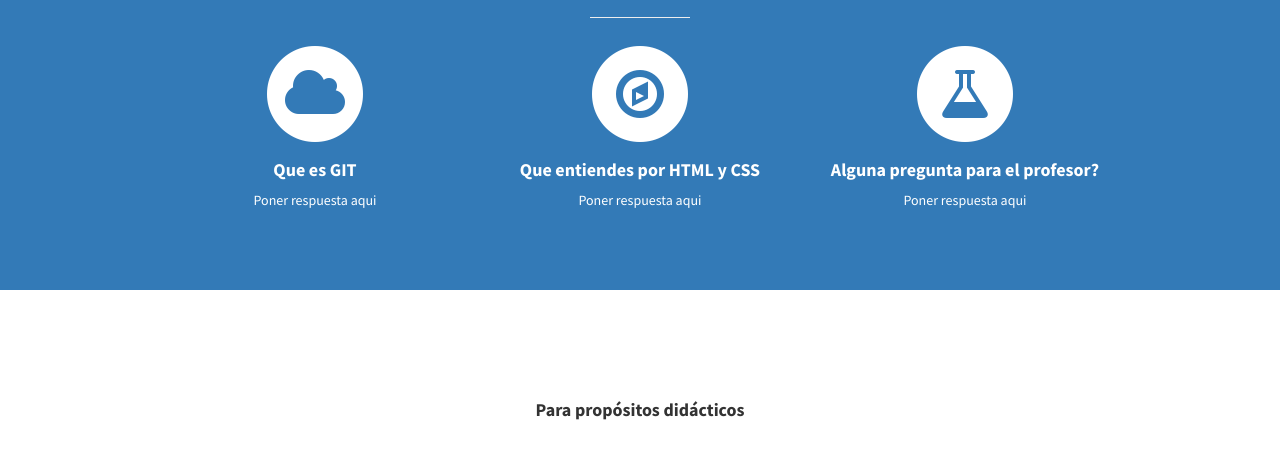
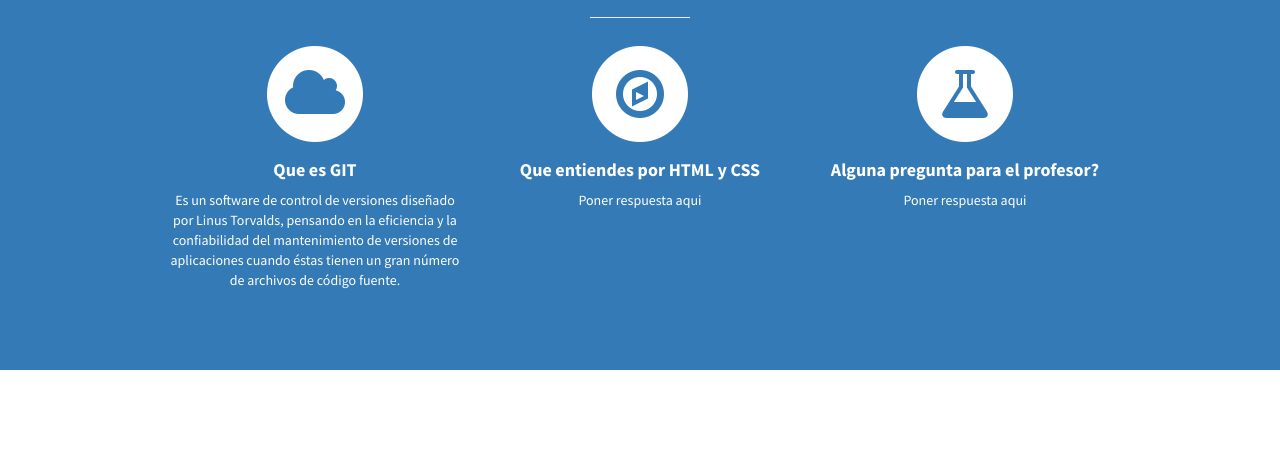
Before and after one commit to sarers/trabajos, a plain HTML site: page index.html in a window 1280 px wide. Shown: the part 1118-1572 px from the top of the page. Drawn offline with Linux system fonts and the light colour scheme.

Commit message:
respuesta1

```diff
--- a/index.html
+++ b/index.html
@@ -69,7 +69,7 @@
                 <h4>
                   <strong>Que es GIT</strong>
                 </h4>
-                <p>Poner respuesta aqui</p>
+                <p> Es un software de control de versiones diseñado por Linus Torvalds, pensando en la eficiencia y la confiabilidad del mantenimiento de versiones de aplicaciones cuando éstas tienen un gran número de archivos de código fuente.</p>
               </div>
             </div>
             <div class="col-md-4 col-sm-6">
```
